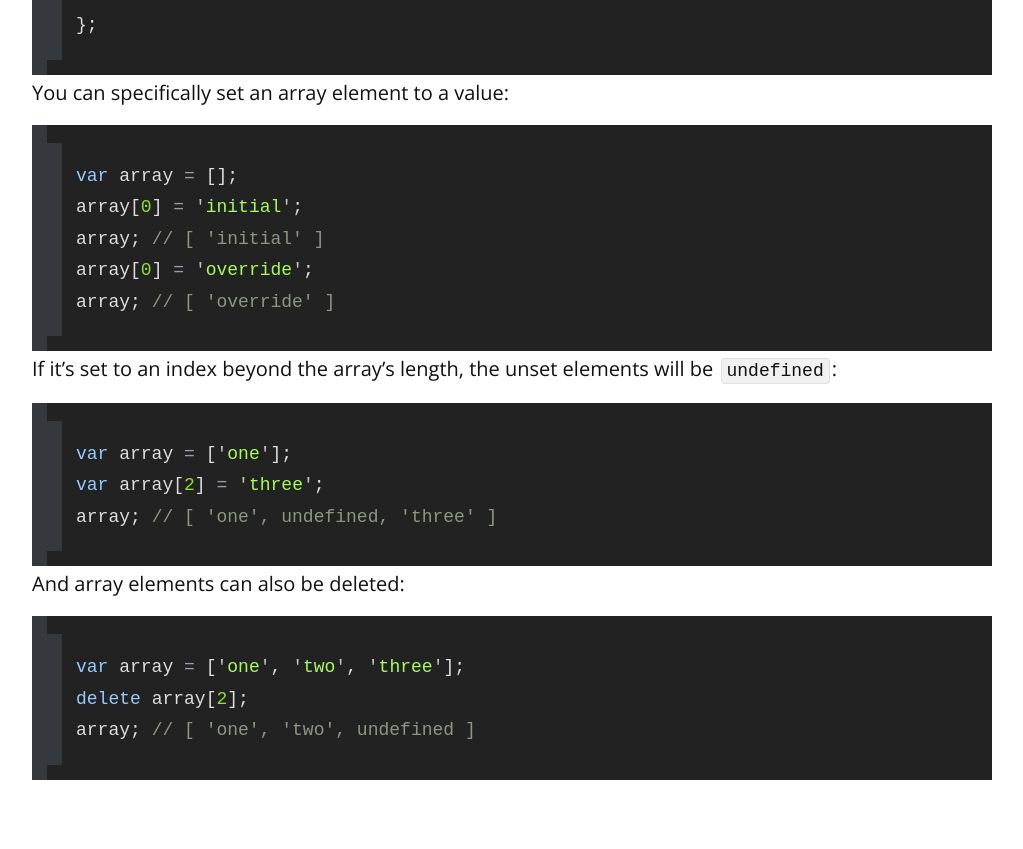
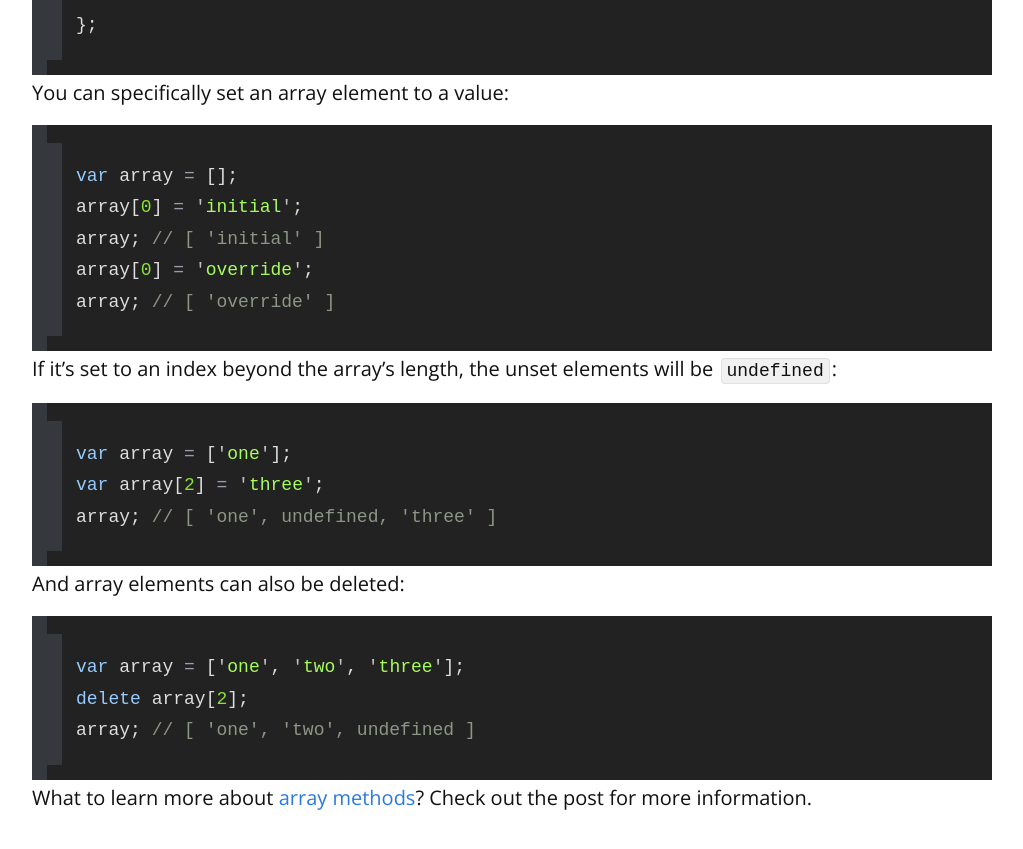
Before and after one commit to remarkablemark/remarkablemark.github.io, a Jekyll site: the page built from _posts/2016/2016-10-10-javascript-array-introduction.md, in a window 1280 px wide and 900 px high, scrolled down 1851 px. Shown: the top 849 px of the window, without its empty margins (128-1151 px from the left). Built offline with Jekyll 4.4.1, drawn with Linux system fonts in a browser that asks for light colours; comment, search, counter and statistics services are not loaded.

Commit message:
Update "JavaScript Array: Introduction"
Post: 2016-10-10-javascript-array-introduction.md

Add link to post "JavaScript Array: Methods"

````diff
--- a/_posts/2016/2016-10-10-javascript-array-introduction.md
+++ b/_posts/2016/2016-10-10-javascript-array-introduction.md
@@ -92,3 +92,5 @@ var array = ['one', 'two', 'three'];
 delete array[2];
 array; // [ 'one', 'two', undefined ]
 ```
+
+What to learn more about [array methods]({% post_url 2016-10-18-javascript-array-methods %})? Check out the post for more information.
````
